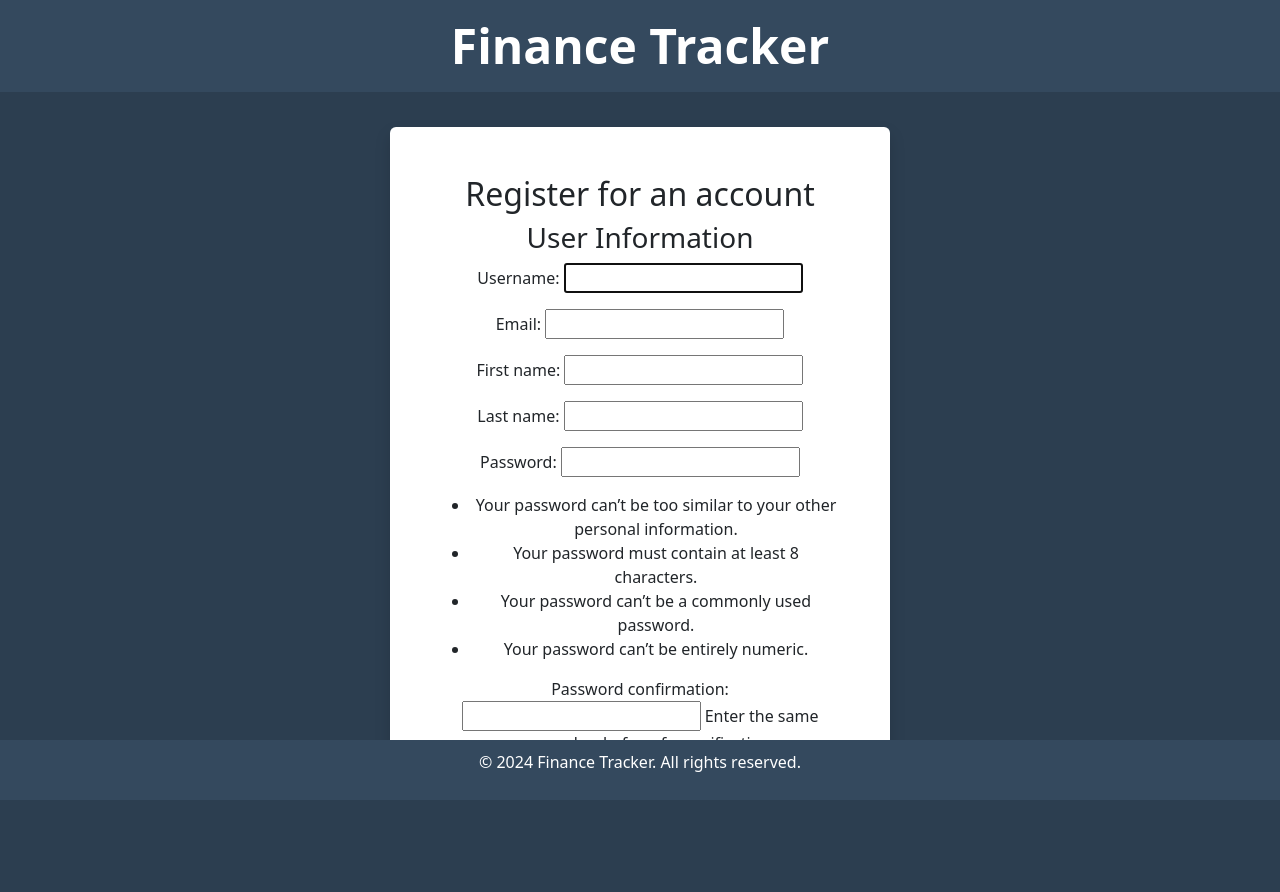
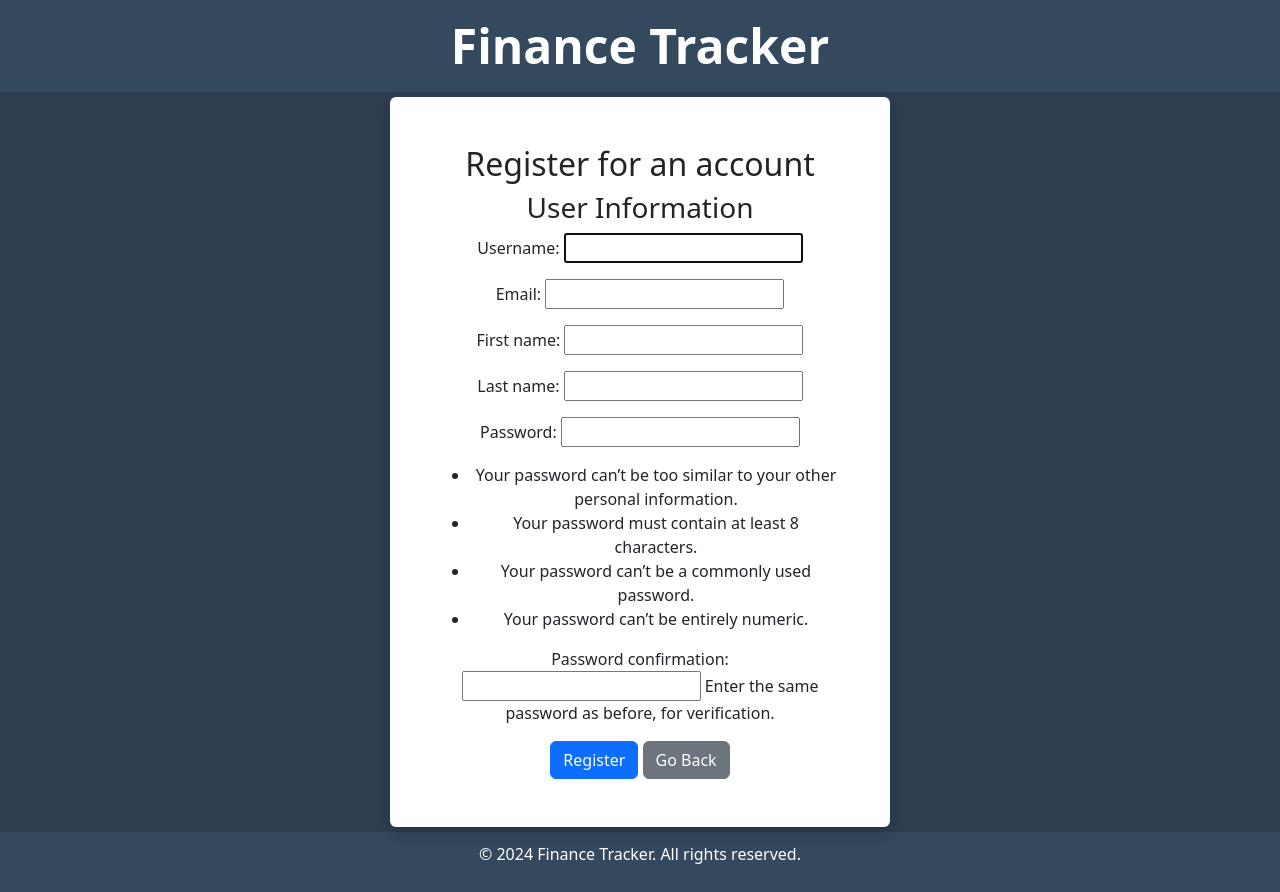
Before and after one commit to Keithy111/cs412, a Django app: page /project/register/ in a window 1280 px wide. Before the commit the page ends 800 px from the top, so only its background shows below. Run offline with Django 4.2, Linux system fonts and the light colour scheme.

Commit message:
edit to register

```diff
--- a/project/templates/project/register.html
+++ b/project/templates/project/register.html
@@ -1,8 +1,3 @@
-<!-- Author: Keith Yeung -->
-<!-- Email: keithy@bu.edu -->
-<!-- template to display the register form to create new profiles/user -->
-<!-- project/templates/project/register.html -->
-
 <!DOCTYPE html>
 <html lang="en">
 
@@ -19,8 +14,6 @@
       /* Ensure the page takes the full height */
       margin: 0;
       /* Remove default margins */
-      overflow: hidden;
-      /* Prevent scrolling */
     }
 
     body {
@@ -37,8 +30,8 @@
     }
 
     .container-fluid {
-      height: 100%;
-      /* Make sure the container fills the full height */
+      min-height: calc(100vh - 60px);
+      /* Ensure the container adapts to content */
       display: flex;
       align-items: center;
       justify-content: center;
@@ -50,9 +43,6 @@
     }
 
     footer {
-      position: absolute;
-      bottom: 0;
-      width: 100%;
       background-color: #34495e;
       color: white;
       text-align: center;
@@ -85,14 +75,13 @@
     </div>
   </div>
 
-  <!-- Bootstrap JS and dependencies -->
-  <script src="https://cdn.jsdelivr.net/npm/bootstrap@5.2.3/dist/js/bootstrap.bundle.min.js"></script>
-
   <!-- Footer Section -->
   <footer>
     <p>&copy; 2024 Finance Tracker. All rights reserved.</p>
   </footer>
 
+  <!-- Bootstrap JS and dependencies -->
+  <script src="https://cdn.jsdelivr.net/npm/bootstrap@5.2.3/dist/js/bootstrap.bundle.min.js"></script>
 </body>
 
 </html>
```
